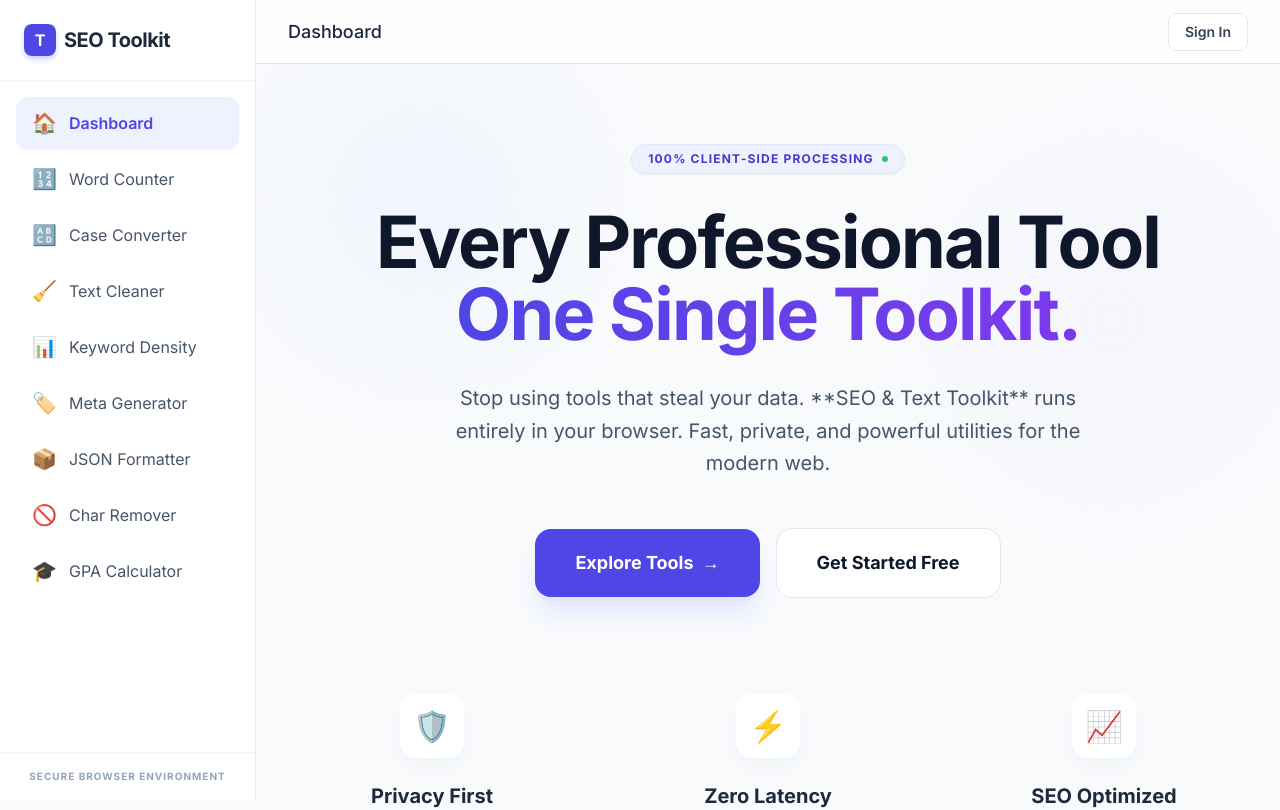
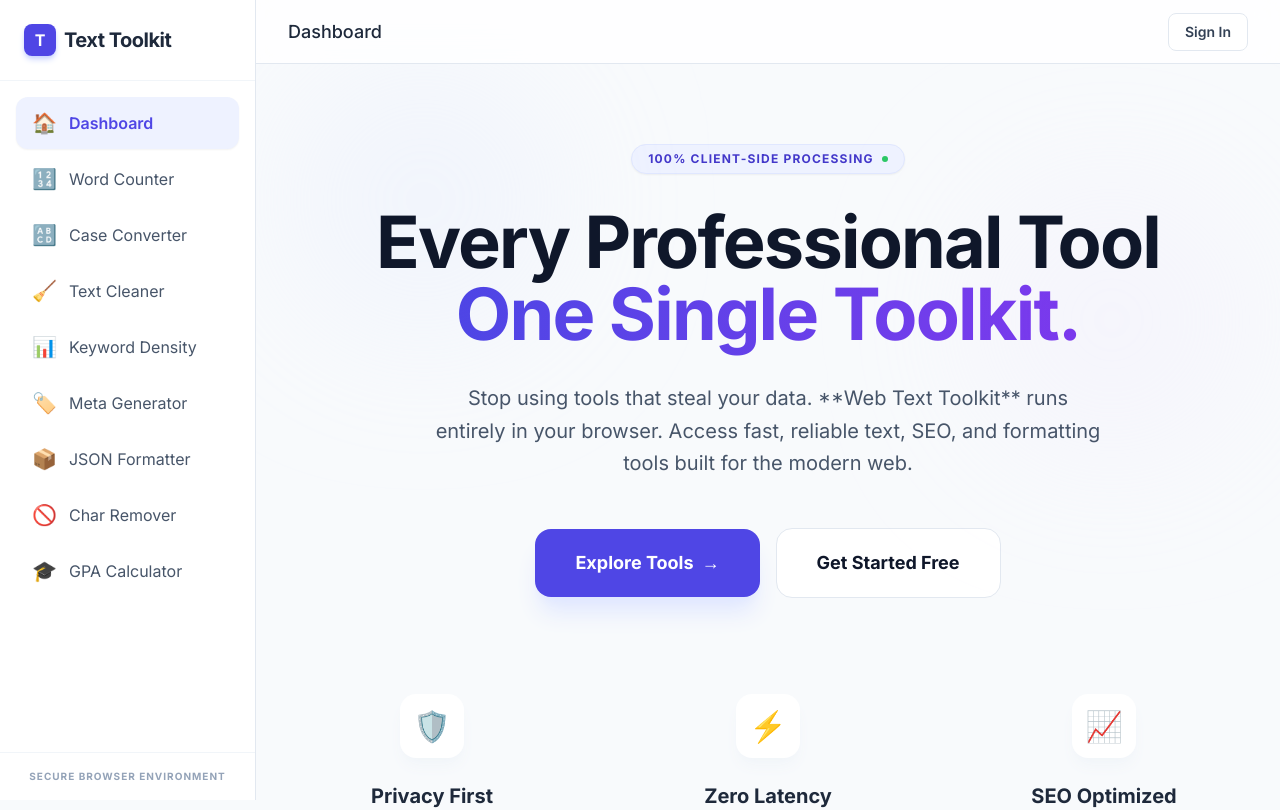
Before and after one commit to ehsanmohiuddin54-coder/The-Web-Toolskit, a React (Vite) app: page / in a window 1280 px wide. Shown: the top 810 px of the page. Built offline with nearby package versions, Linux system fonts and the light colour scheme.

Commit message:
Description updated

```diff
--- a/components/Layout.tsx
+++ b/components/Layout.tsx
@@ -46,7 +46,7 @@ export const Layout: React.FC<{ children: React.ReactNode }> = ({ children }) =>
             <div className="w-8 h-8 bg-indigo-600 rounded-lg flex items-center justify-center text-white font-bold shadow-md shadow-indigo-200">
               T
             </div>
-            <span className="text-xl font-bold text-slate-800 tracking-tight">SEO Toolkit</span>
+            <span className="text-xl font-bold text-slate-800 tracking-tight">Text Toolkit</span>
           </Link>
           <button
             className="md:hidden p-2 text-slate-500 hover:bg-slate-50 rounded-lg"
--- a/pages/Home.tsx
+++ b/pages/Home.tsx
@@ -103,7 +103,7 @@ export const Home: React.FC = () => {
           </span>
         </h1>
         <p className="text-xl text-slate-600 mb-12 max-w-2xl mx-auto leading-relaxed">
-          Stop using tools that steal your data. **SEO & Text Toolkit** runs entirely in your browser. Fast, private, and powerful utilities for the modern web.
+          Stop using tools that steal your data. **Web Text Toolkit** runs entirely in your browser. Access fast, reliable text, SEO, and formatting tools built for the modern web.
         </p>
         <div className="flex flex-wrap items-center justify-center gap-4">
           <Link to="/word-counter" className="px-10 py-5 bg-indigo-600 text-white font-bold rounded-2xl hover:bg-indigo-700 transition-all shadow-xl shadow-indigo-100 flex items-center space-x-2 text-lg">
@@ -183,7 +183,7 @@ export const Home: React.FC = () => {
               Without Compromise.
             </h2>
             <p className="text-slate-400 text-lg leading-relaxed">
-              Why use legacy tools that require account creation and tracking? The **SEO & Text Toolkit** provides a sanitized, isolated workspace for your sensitive content analysis.
+              Why use legacy tools that require account creation and tracking? The **Web Text Toolkit** provides a sanitized, isolated workspace for your sensitive content analysis.
             </p>
             <div className="flex gap-4">
               <div className="flex -space-x-3 overflow-hidden">
```
